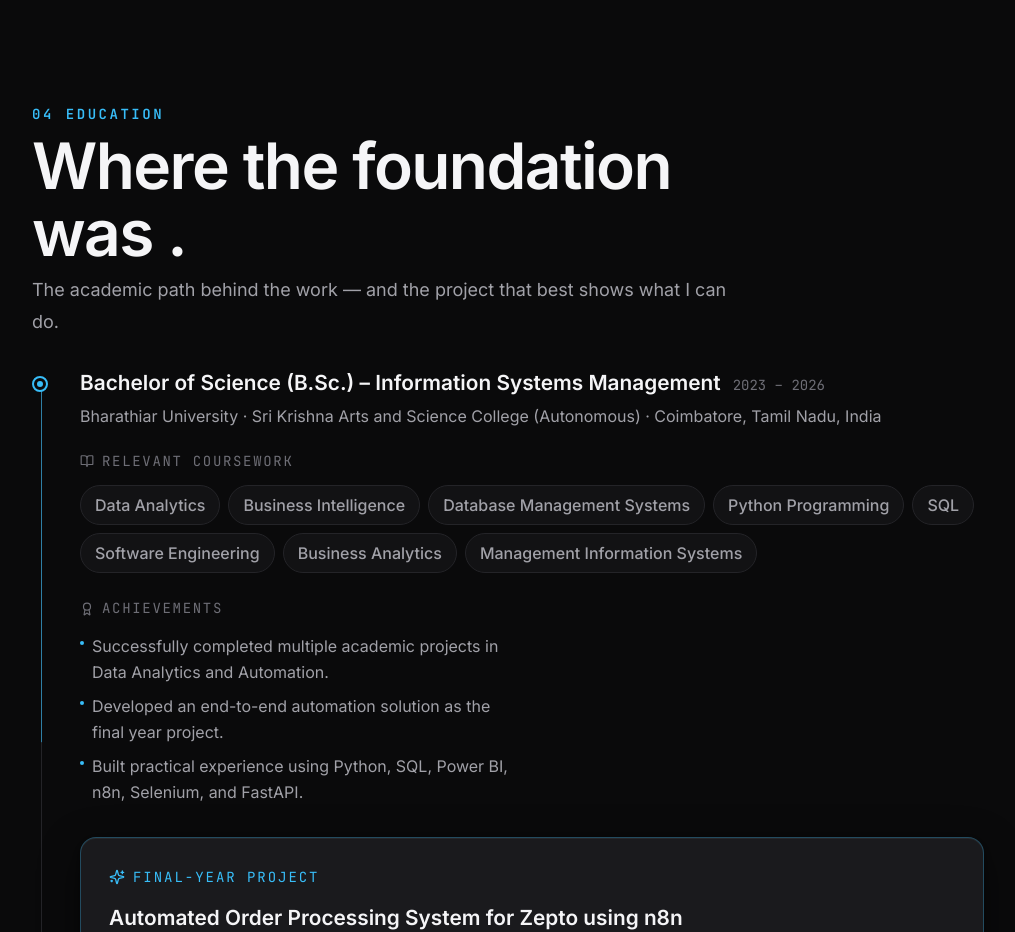
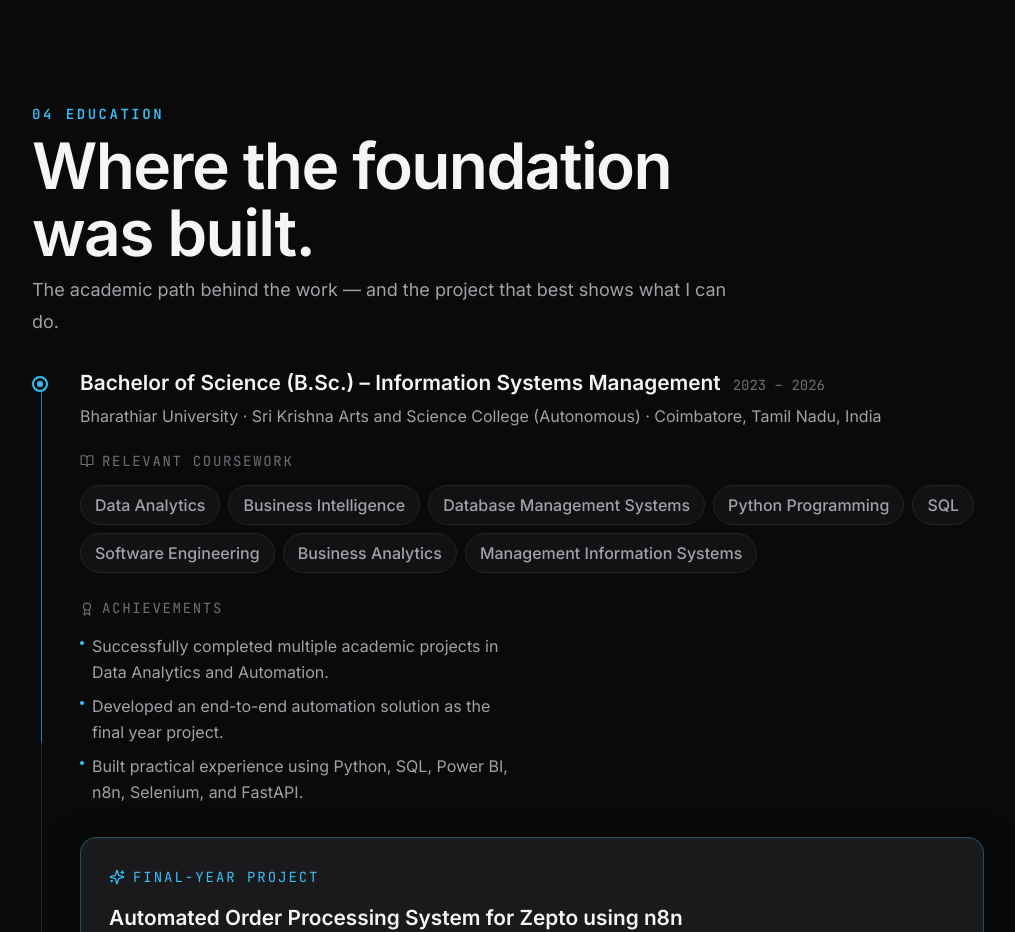
Before and after one commit to siva-progy/Siva-V-Portfolio, a Next.js app: page / in a window 1280 px wide. Shown: the part 5580-6512 px from the top of the page, without its empty margins (132-1147 px from the left). Built offline with nearby package versions, Linux system fonts and the light colour scheme.

Commit message:
Edu Changes

```diff
--- a/src/components/sections/Education.tsx
+++ b/src/components/sections/Education.tsx
@@ -36,7 +36,7 @@ export function Education() {
       id="education"
       index="04"
       eyebrow="Education"
-      title="Where the foundation was ."
+      title="Where the foundation was built."
       lead="The academic path behind the work — and the project that best shows what I can do."
       width="content"
     >
```
